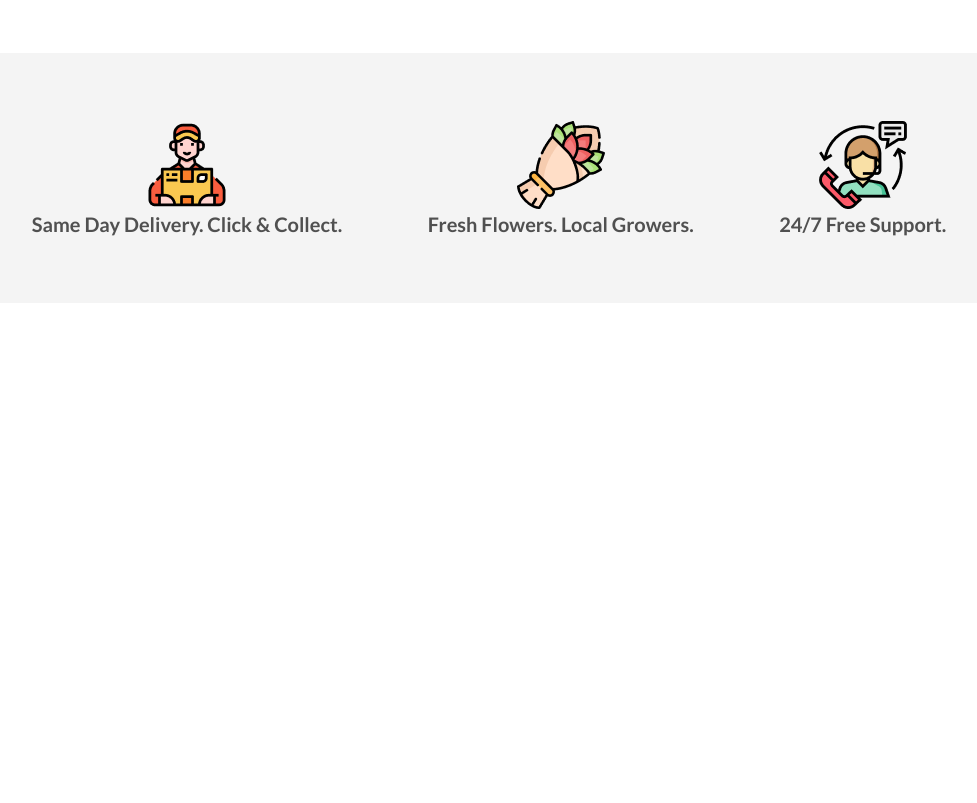
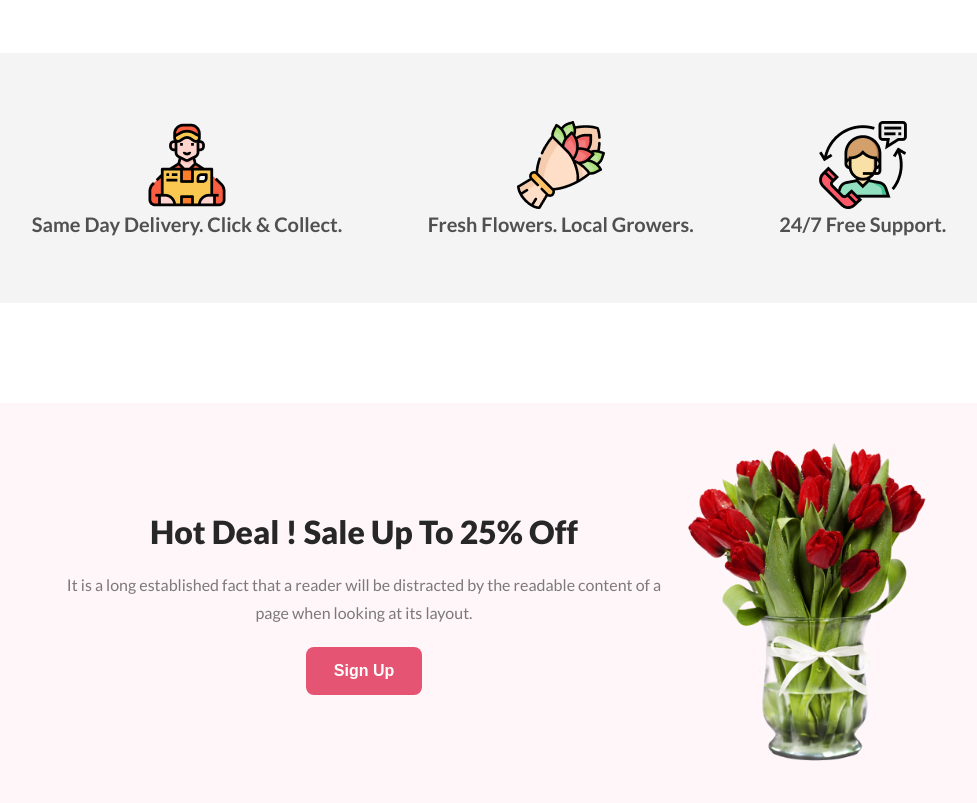
Before and after one commit to nazmus2575/flower-shop-assignment, a plain HTML site: page index.html in a window 1280 px wide. Shown: the part 1436-2239 px from the top of the page, without its empty margins (151-1128 px from the left). Before the commit the page ends 1839 px from the top, so only its background shows below. Drawn offline with Linux system fonts and the light colour scheme.

Commit message:
hot deal section finished

```diff
--- a/index.html
+++ b/index.html
@@ -55,6 +55,15 @@
                 <p class="hud-text">24/7 Free Support.</p>
             </div>
         </section>
+
+        <section class="hot-deal">
+            <div class="deal-content">
+                <h2 class="deal-title">Hot Deal ! Sale Up To 25% <span>Off</span></h2>
+                <p class="deal-text">It is a long established fact that a reader will be distracted by the readable content of a page when looking at its layout.</p>
+                <button class="btn">Sign Up</button>
+            </div>
+            <img class="deal-img" src="assets/pngwing 8.png" alt="">
+        </section>
     </main>
 
     <footer>
--- a/styles/flower.css
+++ b/styles/flower.css
@@ -41,6 +41,7 @@ header {
 
 .header-text {
     margin: 25px 0px;
+    line-height: 25px;
 }
 
 .header-flower {
@@ -139,3 +140,41 @@ header {
     font-size: 20px;
     font-weight: 600;
 }
+
+/* hot deal section style */
+
+.hot-deal {
+    height: 400px;
+    background: rgba(229, 84, 115, 0.05);
+    justify-content: center;
+}
+
+.deal-title {
+    color: #272727;
+    font-size: 32px;
+    font-weight: 800;
+}
+
+.deal-text {
+    color: rgba(39, 39, 39, 0.60);
+    text-align: center;
+    font-size: 16px;
+    font-weight: 400;
+    line-height: 28px;
+    width: 600px;
+    margin: 20px;
+}
+
+.hot-deal {
+    display: flex;
+    align-items: center;
+    margin: 0 auto;
+}
+
+.deal-content {
+    text-align: center;
+}
+
+.deal-img {
+    width: 250px;
+}
```
